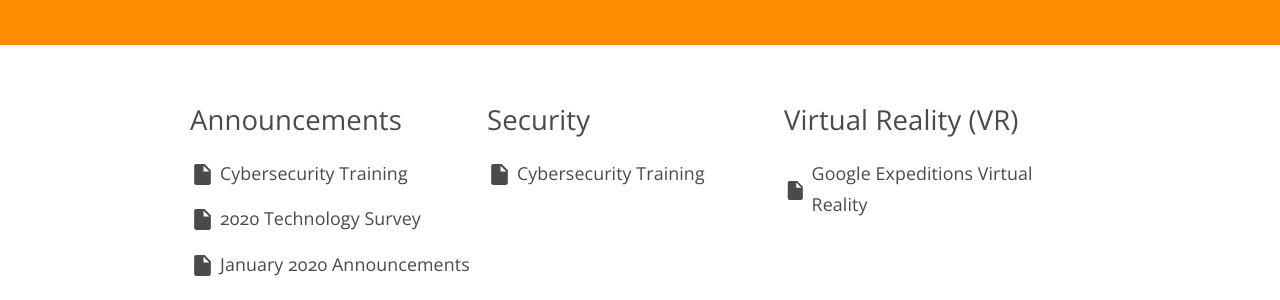
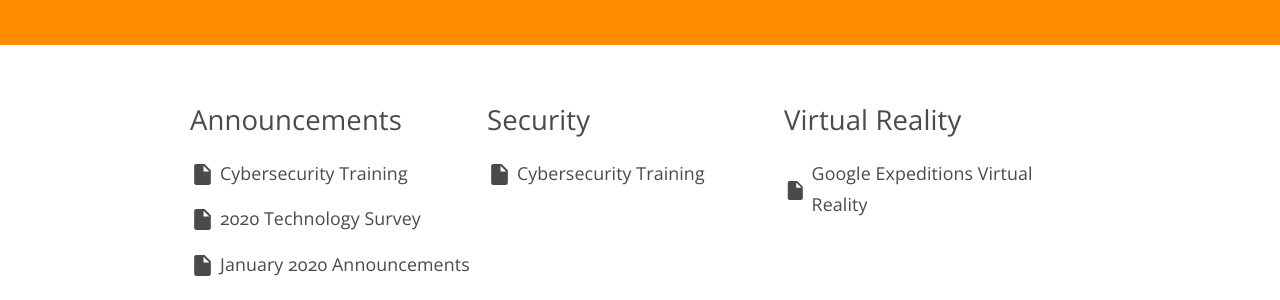
Before and after one commit to Agawam-IT/tech.agawamed.org, a Jekyll site: the page built from index.html, in a window 1280 px wide. Shown: the part 358-658 px from the top of the page. Built offline with Jekyll 4.4.1, drawn with Linux system fonts in a browser that asks for light colours; nearby versions of some CDN libraries; a script that is not in the unit is left out.

Commit message:
Update 2020-02-10-VR-Kit.md

```diff
--- a/_posts/2020-02-10-VR-Kit.md
+++ b/_posts/2020-02-10-VR-Kit.md
@@ -5,7 +5,7 @@ description:
 published: true
 type: Document
 categories:
-  - "virtual reality (VR)"
+  - "virtual reality"
 ---
 Posted by Edward Jacques on February 10, 2020
 
```
